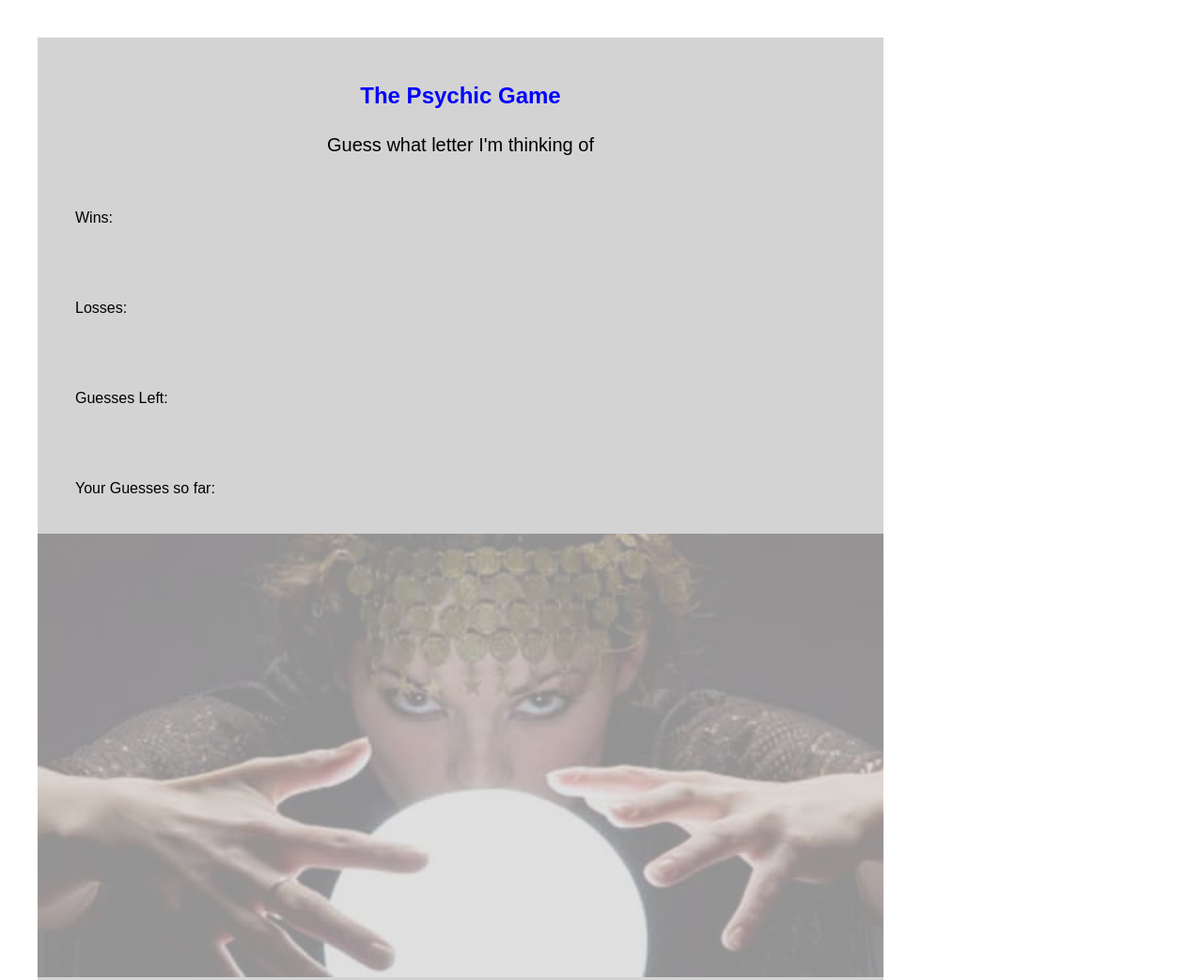
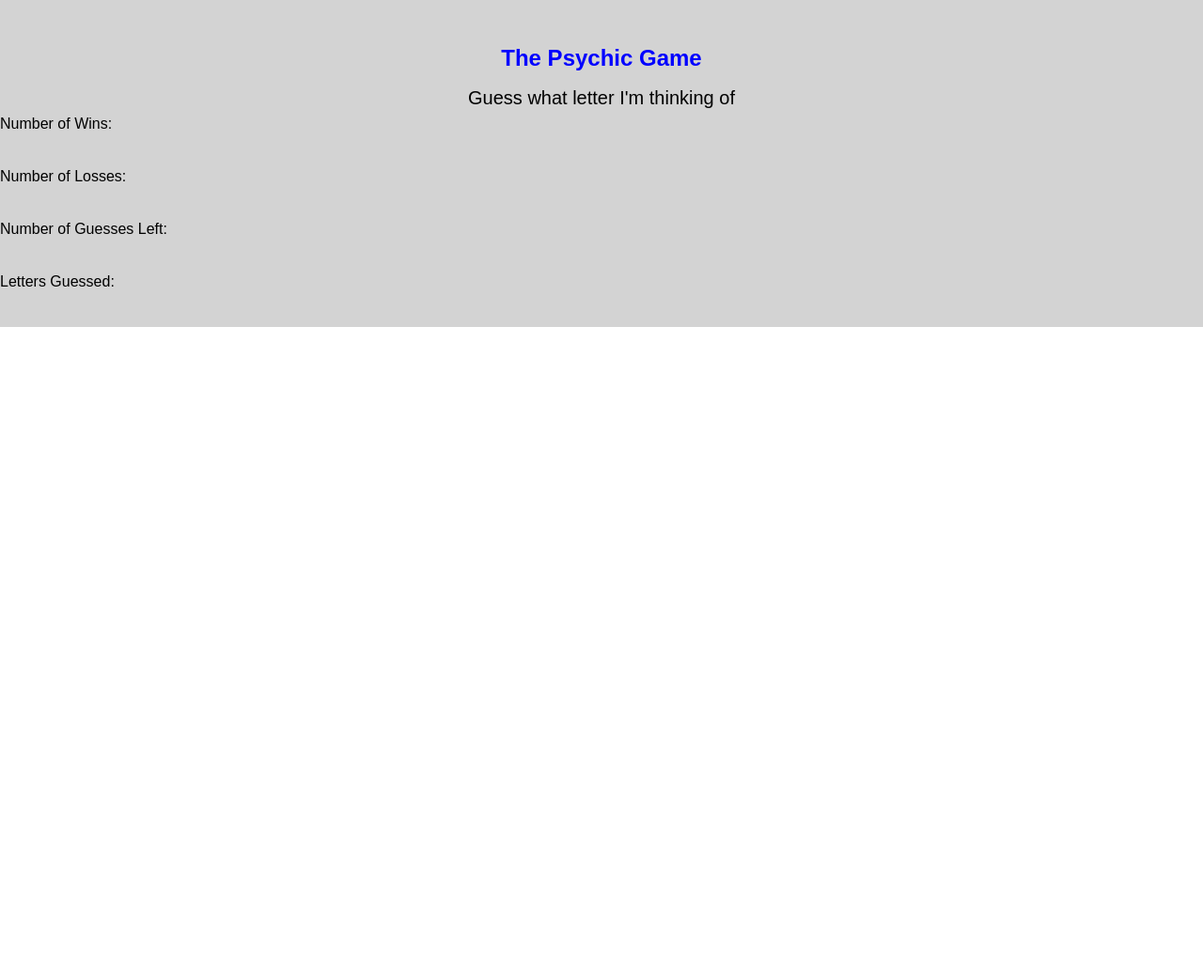
Before and after one commit to relosaj/Psychic-Game, a plain HTML site: page index.html in a window 1280 px wide. Shown: the whole page at 94% size. After the commit the page ends 800 px from the top, so only its background shows below. Drawn offline with Linux system fonts and the light colour scheme.

Commit message:
close, but not done

```diff
--- a/assets/css/style.css
+++ b/assets/css/style.css
@@ -7,6 +7,13 @@ body {
 	/*width: 960px;*/
 }
 
+#container {
+	clear: both;
+	float: left;
+	background: lightgray;
+	width: 100%;
+}
+
 h1 {
 	color: blue;
 	font-size: 24px;
@@ -14,51 +21,47 @@ h1 {
 	padding: 50px 50px 10px 50px;
 	text-align: center;
 }
-
-.container {
-	clear: both;
-	float: left;
-	background: lightgray;
-	width: 900px;
-	margin: 40px;
-}
-
 .img {
 	opacity: 0.3;
 	width: 100%;
 }
-.guess {
-	float: left;
+
+#game {
+/*	float: left;*/
 	font-size: 20px;
-	padding: 20px;
+	padding: 10px;
 	text-align: center;
 	width: 100%;
 }
 
-.wins {
+#wins {
 	float: left;
-	padding: 40px;
+	padding: 20px;
 	text-align: left;
 	width: 100%;
+	margin-left: 20px;
 }
 
-.losses {
+#losses {
 	float: left;
-	padding: 40px;
+	padding: 20px;
 	text-align: left;
 	width: 100%;
+	margin-left: 20px;
 }
 
-.guessLeft {
+#guessesLeft {
 	float: left;
-	padding: 40px;
+	padding: 20px;
 	text-align: left;
 	width: 100%;
+	margin-left: 20px;
 }
 
-.guessesMade {
+#userGuess {
 	float: left;
-	padding: 40px;
+	padding: 20px;
 	text-align: left;
 	width: 100%;
+	margin-left: 20px;
 }
--- a/assets/javascript/game.js
+++ b/assets/javascript/game.js
@@ -1,26 +1,45 @@
-
-
-var wins = 0
-var losses =0
-
-var guessesLeft = 9
-
-var guessesMade=0
-
-var letters = ["A", "B", "C", "D", "E", "F", "G", "H", "I", "J", "K", "L", "M", "N", "O", "P", "Q", "R", "S", "T", "U", "V", "W", "X", "Y", "Z"];
-
-
-// computer's pick
 
 
 
-// user's pick
+var wins = 0;
+var losses = 0;
+var guessesLeft = 9;
 
 
-// win condition
+var letters = ["a", "b", "c", "d", "e", "f", "g", "h", "i", "j", "k", "l", "m", "n", "o", "p", "q", "r", "s", "t", "u", "v", "w", "x", "y", "z"];
 
+var computersPick = letters[Math.floor(Math.random() * letters.length)];
+	console.log(computersPick);
 
-// subtract number of guesses
+// function (mystic) {
+// 	var newHiddenLetter = letters[Math.floor(Math.random() * letters.length)];
+// }
 
+document.onkeyup = function(event) {
+	var userGuess = String.fromCharCode(event.keyCode).toLowerCase();
+	console.log("Key press: " + userGuess);
 
-// user's guesses so far
+	if (userGuess === computersPick) {
+		wins++;
+		console.log ("You've won");
+		console.log ("You've won: " + wins + " games!")
+		guessesLeft = 9;
+	}
+	if (userGuess != computersPick) {
+		guessesLeft--;
+		console.log("Try again. You have: " + guessesLeft + " guesses left!");
+	}
+
+	if (guessesLeft === 0) {
+		losses++;
+		console.log ("You've lost")
+		console.log ("Games Lost: " + losses + " games");
+		guessesLeft = 9;
+	}
+
+	document.getElementById("wins").innerHTML = wins;
+	document.getElementById("losses").innerHTML = losses;
+	document.getElementById("guessesLeft").innerHTML = guessesLeft;
+	document.getElementById("userGuess").innerHTML += userGuess;
+
+}
--- a/index.html
+++ b/index.html
@@ -5,39 +5,21 @@
 	  <link rel="stylesheet" type="text/css" href="assets/css/reset.css">
 	  <link rel="stylesheet" type="text/css" href="assets/css/style.css">
 	<title>The Psychic Game</title>
+
 </head>
 <body>
-	<div class="container">
-		<h1>The Psychic Game</h1>
-		<div class="guess">
-			Guess what letter I'm thinking of
-		</div>
-<!-- 	<div class="container"> -->
-
-		<div class="wins">
-			Wins:
-		</div>
-		<div class="losses">
-			Losses:
-		</div>
-		<div class="guessLeft">
-			Guesses Left:
-		</div>
-		<div class="guessesMade">
-			Your Guesses so far:
-		</div>
-		<img class="img" src="assets/images/psychic-crystal.jpeg" alt="psychic">
+	<div id="container">
+	<h1>The Psychic Game</h1>
+	    <div id="game">
+	    	<p>Guess what letter I'm thinking of</p>
+	    </div>
+		<p>Number of Wins: <span id="wins"</span></p>
+		<p>Number of Losses: <span id="losses"</span></p>
+		<p>Number of Guesses Left: <span id="guessesLeft"</span></p>
+		<p>Letters Guessed: <span id="userGuess"</span></p>
 	</div>
 
+	<script type="text/javascript" src="assets/javascript/game.js"></script>
 
-
-
-
-
-
-
-
-
-	<script type="text/javascript" src="assets/javascript/game.js"></script>
 </body>
 </html>
```
Also changed, not shown: assets/javascript/game.html (added, +113 -0 lines), assets/javascript/game2.js (added, +114 -0 lines), scratch.html (added, +44 -0 lines).
